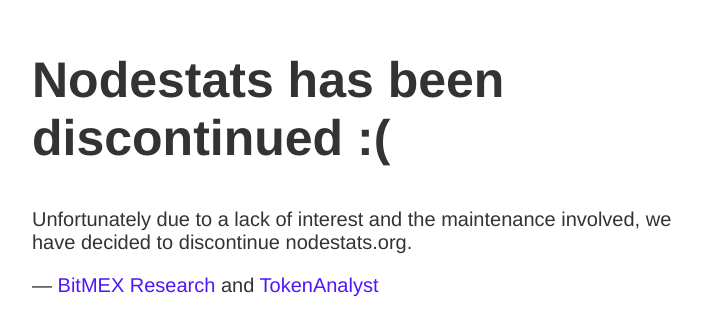
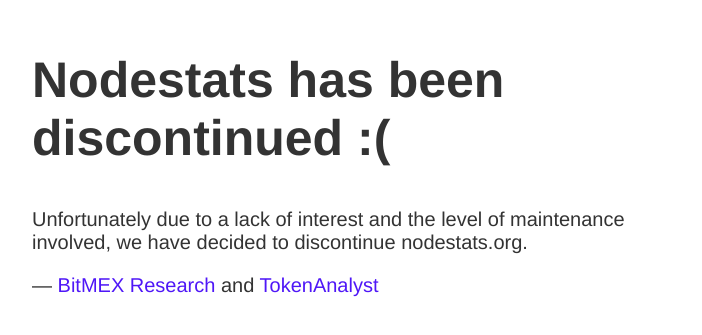
Before and after one commit to tokenanalyst/maintenancepage, a plain HTML site: page index.html in a window 1280 px wide. Shown: the part 149-484 px from the top of the page, without its empty margins (283-985 px from the left). Drawn offline with Linux system fonts and the light colour scheme.

Commit message:
modified nodestats maintenance

```diff
--- a/index.html
+++ b/index.html
@@ -12,7 +12,7 @@
 <article>
     <h1>Nodestats has been discontinued :(</h1>
     <div>
-        <p>Unfortunately due to a lack of interest and the maintenance involved, we have decided to discontinue nodestats.org.</p>
+        <p>Unfortunately due to a lack of interest and the level of maintenance involved, we have decided to discontinue nodestats.org.</p>
         <p>&mdash; <a href="https://blog.bitmex.com/research/" target="__blank">BitMEX Research</a> and <a href="https://www.tokenanalyst.io" target="__blank">TokenAnalyst</a></p>
     </div>
 </article>
```
